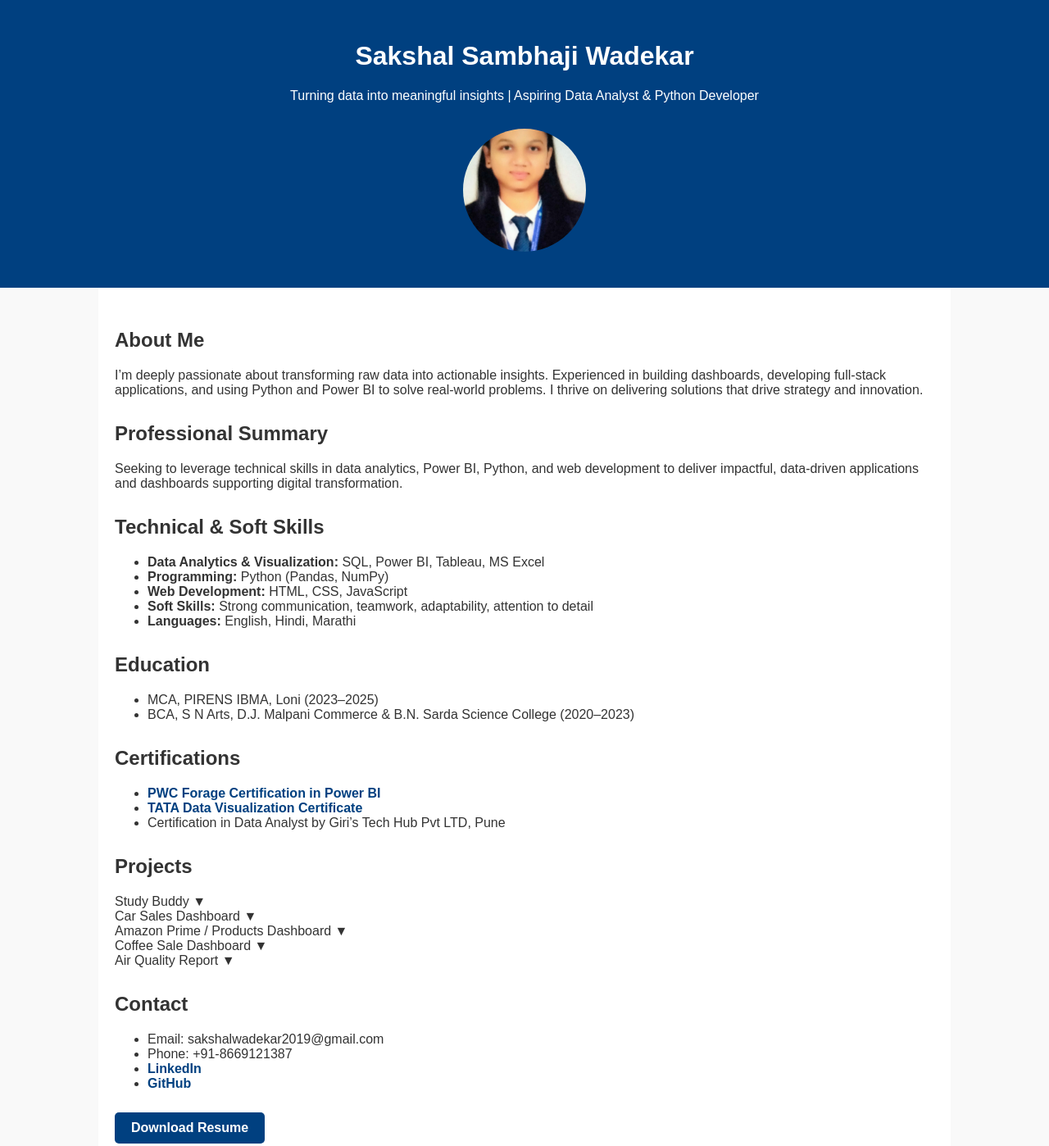
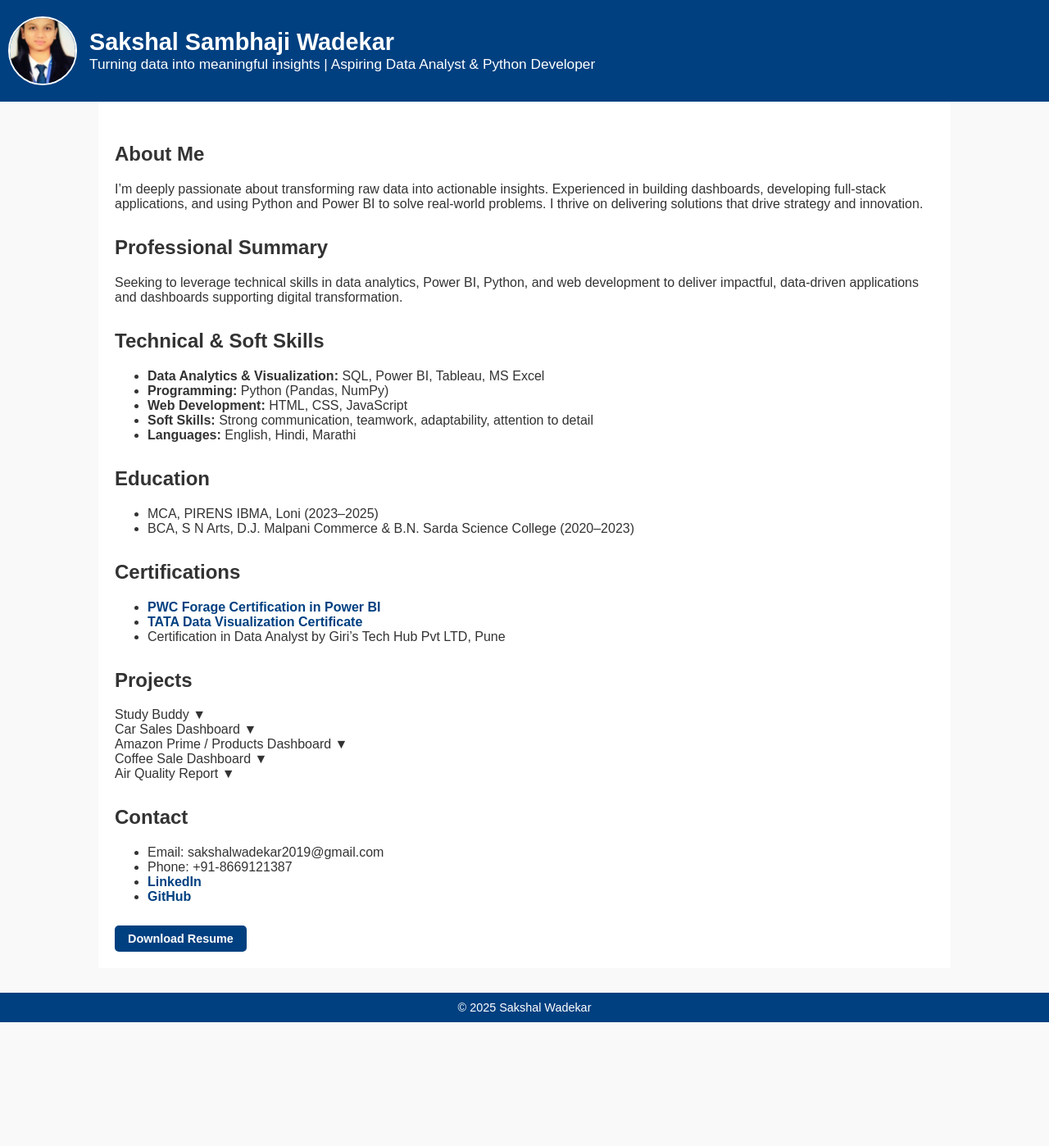
Before and after one commit to sakshalwadekar/sakshalwadekar.github.io, a plain HTML site: page index.html in a window 1280 px wide. Shown: the top 1398 px of the page at 82% size. After the commit the page ends 1247 px from the top, so only its background shows below. Drawn offline with Linux system fonts and the light colour scheme.

Commit message:
Update index.html

```diff
--- a/index.html
+++ b/index.html
@@ -1,86 +1,24 @@
-<!DOCTYPE html>
+<!DOCT!DOCTYPE html>
 <html lang="en">
-
 <head>
 <meta charset="UTF-8" />
 <meta name="viewport" content="width=device-width, initial-scale=1.0" />
 <title>Sakshal Wadekar - Portfolio</title>
 <style>
-        body {
-            font-family: Arial, sans-serif;
-            margin: 0;
-            padding: 0;
-            background: #f9f9f9;
-            color: #333;
-        }
-
-        header {
-            background: #004080;
-            color: #fff;
-            padding: 40px 0;
-            text-align: center;
-        }
-
-        .container {
-            max-width: 1000px;
-            margin: auto;
-            padding: 20px;
-            background: #fff;
-        }
-
-        h1 {
-            margin-top: 10px;
-        }
-
-        section {
-            margin-top: 30px;
-        }
-
-        h2.project-title {
-            color: #004080;
-            border-bottom: 2px solid #004080;
-            padding-bottom: 5px;
-            cursor: pointer;
-            font-size: 1.2em;
-            display: flex;
-            justify-content: space-between;
-            align-items: center;
-        }
-
-        .details {
-            display: none;
-            margin-top: 10px;
-            font-size: 0.95em;
-            line-height: 1.6em;
-        }
-
-        .button {
-            background: #004080;
-            color: #fff;
-            padding: 10px 20px;
-            text-decoration: none;
-            border-radius: 5px;
-            display: inline-block;
-            margin-top: 10px;
-        }
-
-        footer {
-            text-align: center;
-            padding: 10px;
-            background: #004080;
-            color: #fff;
-            margin-top: 30px;
-        }
-
-        a {
-            color: #004080;
-            text-decoration: none;
-            font-weight: bold;
-        }
-
-        strong {
-            font-weight: bold;
-        }
+body { font-family: Arial, sans-serif; margin: 0; padding: 0; background: #f9f9f9; color: #333; position: relative; }
+header { background: #004080; color: #fff; padding: 20px 10px; display: flex; align-items: center; justify-content: flex-start; }
+.profile-pic { width: 80px; height: 80px; border-radius: 50%; object-fit: cover; border: 2px solid #fff; margin-right: 15px; }
+.header-text { font-size: 1.2em; }
+.container { max-width: 1000px; margin: auto; padding: 20px; background: #fff; }
+h1 { margin: 0; font-size: 1.5em; }
+p.subtitle { margin: 0; font-size: 0.9em; }
+section { margin-top: 30px; }
+h2.project-title { color: #004080; border-bottom: 2px solid #004080; padding-bottom: 5px; cursor: pointer; font-size: 1.1em; }
+.details { display: none; margin-top: 10px; font-size: 0.95em; line-height: 1.6em; }
+.button { background: #004080; color: #fff; padding: 8px 16px; text-decoration: none; border-radius: 5px; display: inline-block; margin-top: 10px; font-size: 0.9em; }
+footer { text-align: center; padding: 10px; background: #004080; color: #fff; margin-top: 30px; font-size: 0.9em; }
+a { color: #004080; text-decoration: none; font-weight: bold; }
+strong { font-weight: bold; }
 </style>
 <script>
 function toggleDetails(id) {
@@ -89,15 +27,15 @@
 }
 </script>
 </head>
-
 <body>
 
 <header>
+  <img src="image.jpeg" alt="Profile Photo" class="profile-pic">
+  <div class="header-text">
     <h1>Sakshal Sambhaji Wadekar</h1>
-        <p>Turning data into meaningful insights | Aspiring Data Analyst & Python Developer</p>
-        <img src="image.jpeg" alt="Profile Photo" style="width:150px;height:150px;border-radius:50%;margin-top:15px;object-fit:cover;">
+    <p class="subtitle">Turning data into meaningful insights | Aspiring Data Analyst & Python Developer</p>
+  </div>
 </header>
-
     <div class="container">
 
         <section>
```
Lines whose indentation alone changed are shown as unchanged.
